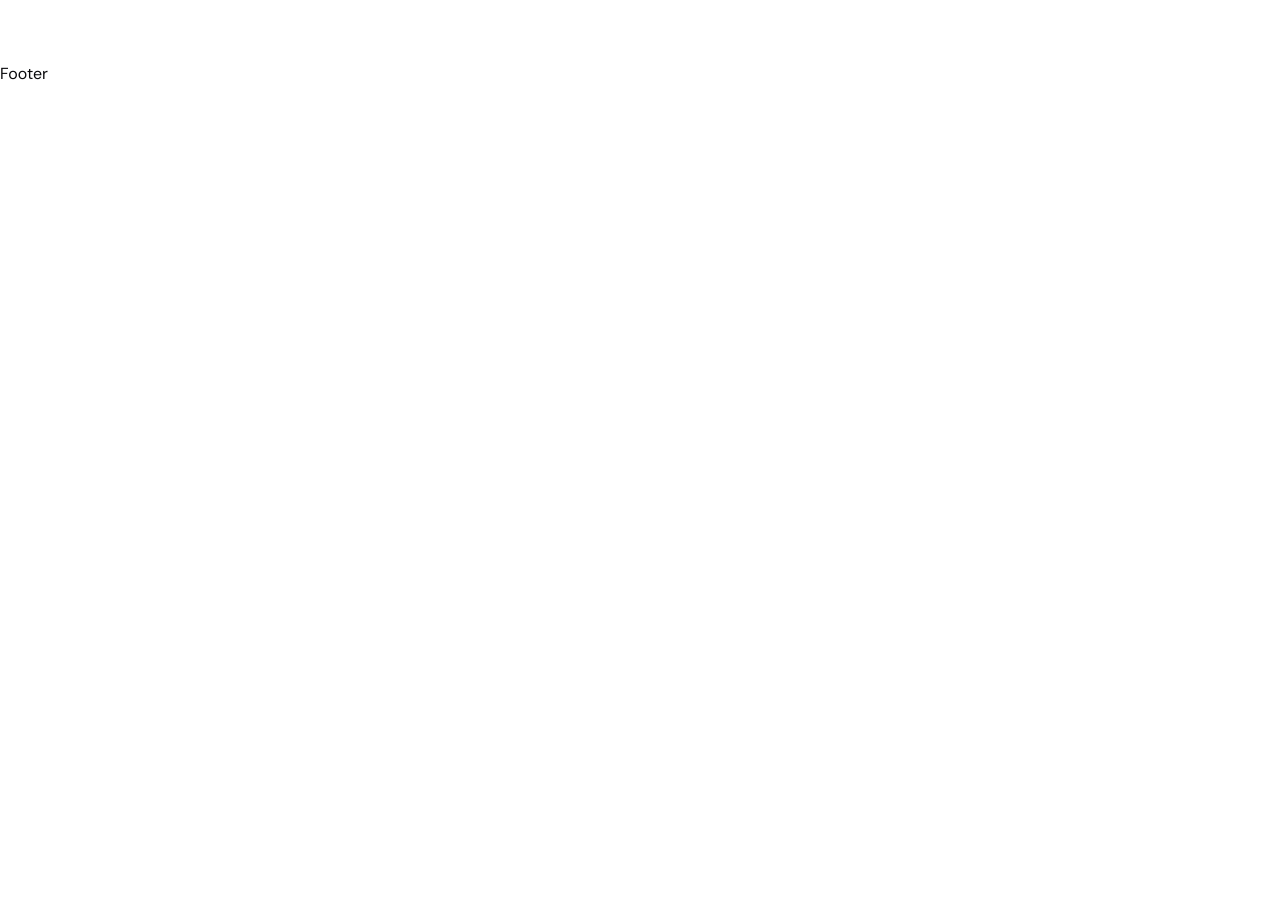
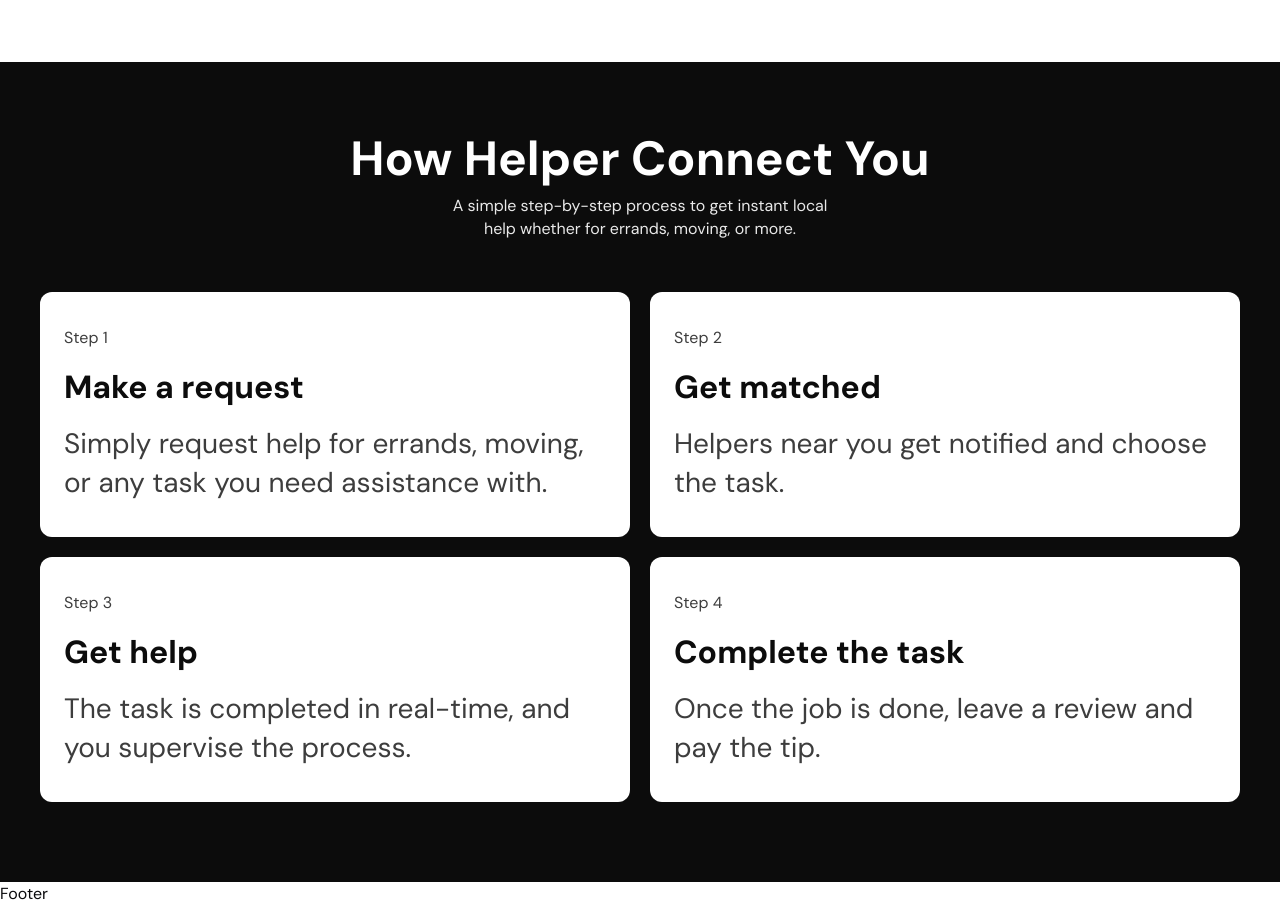
Before and after one commit to MehediMehad/horphe_ovono, a Next.js app: page / in a window 1280 px wide. Shown: the part 3660-4566 px from the top of the page. Before the commit the page ends 3746 px from the top, so only its background shows below. Built offline with nearby package versions, Linux system fonts and the light colour scheme.

Commit message:
Helper Connect Section

```diff
--- a/src/app/(WithCommonLayout)/page.tsx
+++ b/src/app/(WithCommonLayout)/page.tsx
@@ -1,6 +1,7 @@
 "use client";
 
 import FeaturesSection from "@/components/modules/CommonLayout/Contact/LandingPage/FeaturesSection";
+import HelperConnectSection from "@/components/modules/CommonLayout/Contact/LandingPage/HelperConnectSection";
 import HeroSection from "@/components/modules/CommonLayout/Contact/LandingPage/HeroSection";
 import TasksSection from "@/components/modules/CommonLayout/Contact/LandingPage/TasksSection";
 
@@ -11,6 +12,7 @@ const HomePage = () => {
       <HeroSection/>
       <FeaturesSection/>
       <TasksSection/>
+      <HelperConnectSection/>
     </div>
   );
 };
--- a/src/app/contact/page.tsx
+++ b/src/app/contact/page.tsx
@@ -2,8 +2,8 @@ import { Card, CardContent, CardDescription, CardHeader, CardTitle } from "@/com
 import { Separator } from "@/components/ui/separator"
 import { Clock, Mail, MapPin, Phone, MessageSquare, Instagram, Facebook, Twitter } from "lucide-react"
 import Link from "next/link"
-import ContactForm from "@/components/Contact/ContactForm"
 import { Metadata } from "next"
+import ContactForm from "@/components/modules/CommonLayout/Contact/ContactForm"
 
 export const metadata: Metadata = {
   title: "Contact Us",
--- /dev/null
+++ b/src/components/modules/CommonLayout/Contact/LandingPage/HelperConnectSection.tsx
@@ -0,0 +1,68 @@
+const HelperConnectSection = () => {
+  return (
+    <div className="bg-[#0C0C0C] md:h-[820px] flex flex-col justify-center items-center">
+      <div className="w-full max-w-[1200px] mx-auto text-white md:h-[680px] flex flex-col justify-between ">
+        <div className="w-full text-center flex flex-col items-center justify-center md:h-[112px]">
+          <h2 className="text-2xl md:text-[3rem] leading-[100%] font-bold tracking-[-2%] mb-3">
+            How Helper Connect You
+          </h2>
+          <p className="text-[#E9E9E9] px-5 md:px-0 md:w-[396px] mx-auto md:mx-0 leading-[140%] tracking-[-1.5%]">
+            A simple step-by-step process to get instant local help whether for
+            errands, moving, or more.
+          </p>
+        </div>
+
+        <div className="flex flex-col gap-5 md:h-[520px] px-4 md:px-0">
+          <div className="flex gap-5 h-[10rem] md:h-[15.3125rem]">
+            <div className="w-1/2 flex flex-col justify-around items-start h-full py-3 px-4 md:p-6 text-[#3D3D3D] bg-[#FFFFFF] rounded-[12px]">
+              <p>Step 1</p>
+              <h2 className="text-[1.5rem] md:text-[2rem] leading-[100%] font-bold tracking-[-2%] text-[#0C0C0C]">
+                Make a request
+              </h2>
+              <p className="text-[#3D3D3D] md:text-[1.75rem] md:leading-[140%] font-normal md:tracking-[-1.5%]">
+                Simply request help for errands, moving, or any task you need
+                assistance with.
+              </p>
+            </div>
+
+            <div className="w-1/2 flex flex-col justify-around items-start h-full p-2 md:p-6 py-3 px-4 text-[#3D3D3D] bg-[#FFFFFF] rounded-[12px]">
+              <p>Step 2</p>
+              <h2 className="text-[1.5rem] md:text-[2rem] leading-[100%] font-bold tracking-[-2%] text-[#0C0C0C]">
+              Get matched
+              </h2>
+              <p className="text-[#3D3D3D] md:text-[1.75rem] md:leading-[140%] font-normal md:tracking-[-1.5%]">
+              Helpers near you get notified and choose the task.
+              </p>
+            </div>
+
+          </div>
+
+          <div className="flex gap-5 h-[10rem] md:h-[15.3125rem]">
+            <div className="w-1/2 flex flex-col justify-around items-start h-full p-2 md:p-6 py-3 px-4 text-[#3D3D3D] bg-[#FFFFFF] rounded-[12px]">
+              <p>Step 3</p>
+              <h2 className="text-[1.5rem] md:text-[2rem] leading-[100%] font-bold tracking-[-2%] text-[#0C0C0C]">
+              Get help
+              </h2>
+              <p className="text-[#3D3D3D] md:text-[1.75rem] md:leading-[140%] font-normal md:tracking-[-1.5%]">
+              The task is completed in real-time, and you supervise the process.
+              </p>
+            </div>
+
+            <div className="w-1/2 flex flex-col justify-around items-start h-full p-2 md:p-6 py-3 px-4 text-[#3D3D3D] bg-[#FFFFFF] rounded-[12px]">
+              <p>Step 4</p>
+              <h2 className="text-[1.5rem] md:text-[2rem] leading-[100%] font-bold tracking-[-2%] text-[#0C0C0C]">
+              Complete the task
+              </h2>
+              <p className="text-[#3D3D3D] md:text-[1.75rem] md:leading-[140%] font-normal md:tracking-[-1.5%]">
+              Once the job is done, leave a review and pay the tip.
+              </p>
+            </div>
+
+          </div>
+        </div>
+      </div>
+    </div>
+  );
+};
+
+export default HelperConnectSection;
--- a/src/components/modules/CommonLayout/Contact/LandingPage/TasksSection.tsx
+++ b/src/components/modules/CommonLayout/Contact/LandingPage/TasksSection.tsx
@@ -8,8 +8,8 @@ export default function TasksSection() {
   return (
     <section className="w-full mt-5 md:mt-20">
       {/* Dark section - Making Tasks Easier */}
-      <div className="bg-black">
-        <div className="bg-black max-w-[1400px] mx-auto w-full flex items-center py-14 md:h-[772px] text-white">
+      <div className="bg-[#0C0C0C]">
+        <div className="bg-[#0C0C0C] max-w-[1400px] px-4 lg:px-0 mx-auto w-full flex items-center py-14 md:h-[772px] text-white">
           <div className="w-full max-w-[1200px] px-4 md:px-0 mx-auto md:h-[580px] flex">
             <div className="w-full flex flex-col md:flex-row items-center gap-8 mx-auto">
               <div className="w-full md:w-1/2">
@@ -24,7 +24,7 @@ export default function TasksSection() {
                 </div>
               </div>
               <div className="w-full md:w-1/2 text-center md:text-left">
-                <h2 className="text-2xl md:text-3xl lg:text-4xl font-bold mb-4 w-[487px]">
+                <h2 className="text-2xl md:text-3xl lg:text-4xl font-bold mb-4 md:w-[30.4375rem]">
                   Making Tasks Easier for Everyone
                 </h2>
                 <p className="text-[#E9E9E9] mb-6 max-w-md mx-auto md:mx-0">
@@ -64,7 +64,7 @@ export default function TasksSection() {
       </div>
 
       {/* Light section - Log in to see activity */}
-      <div className="w-full max-w-[1400px] mx-auto flex items-center py-14 md:h-[772px] text-[#0C0C0C]">
+      <div className="w-full max-w-[1400px] px-4 lg:px-0 mx-auto flex items-center py-14 md:h-[772px] text-[#0C0C0C]">
         <div className="w-full max-w-[1200px] px-4 md:px-0 mx-auto md:h-[580px] flex">
           <div className="w-full flex flex-col md:flex-row-reverse items-center  gap-8 mx-auto">
             <div className="w-full md:w-1/2 flex justify-end">
```
Also changed, not shown: src/components/modules/CommonLayout/Contact/ContactForm.tsx (+6 -6 lines).
